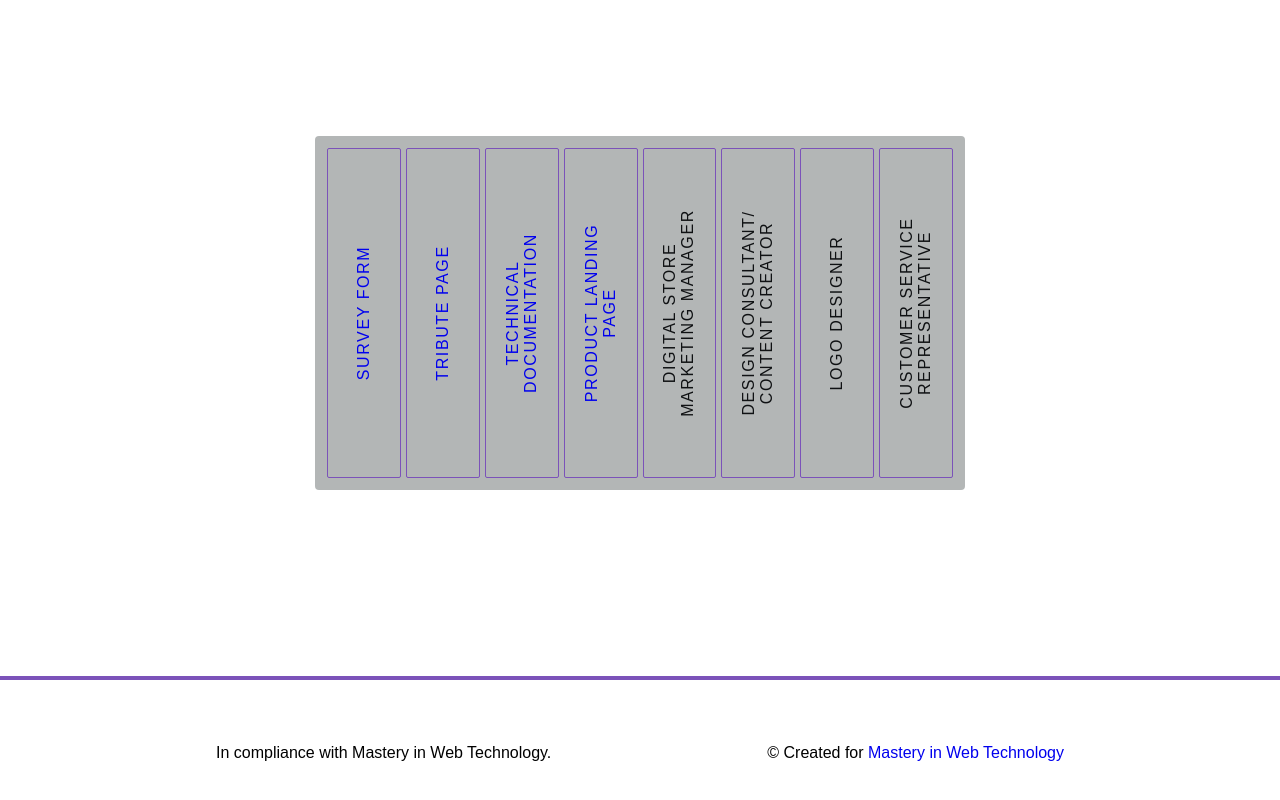
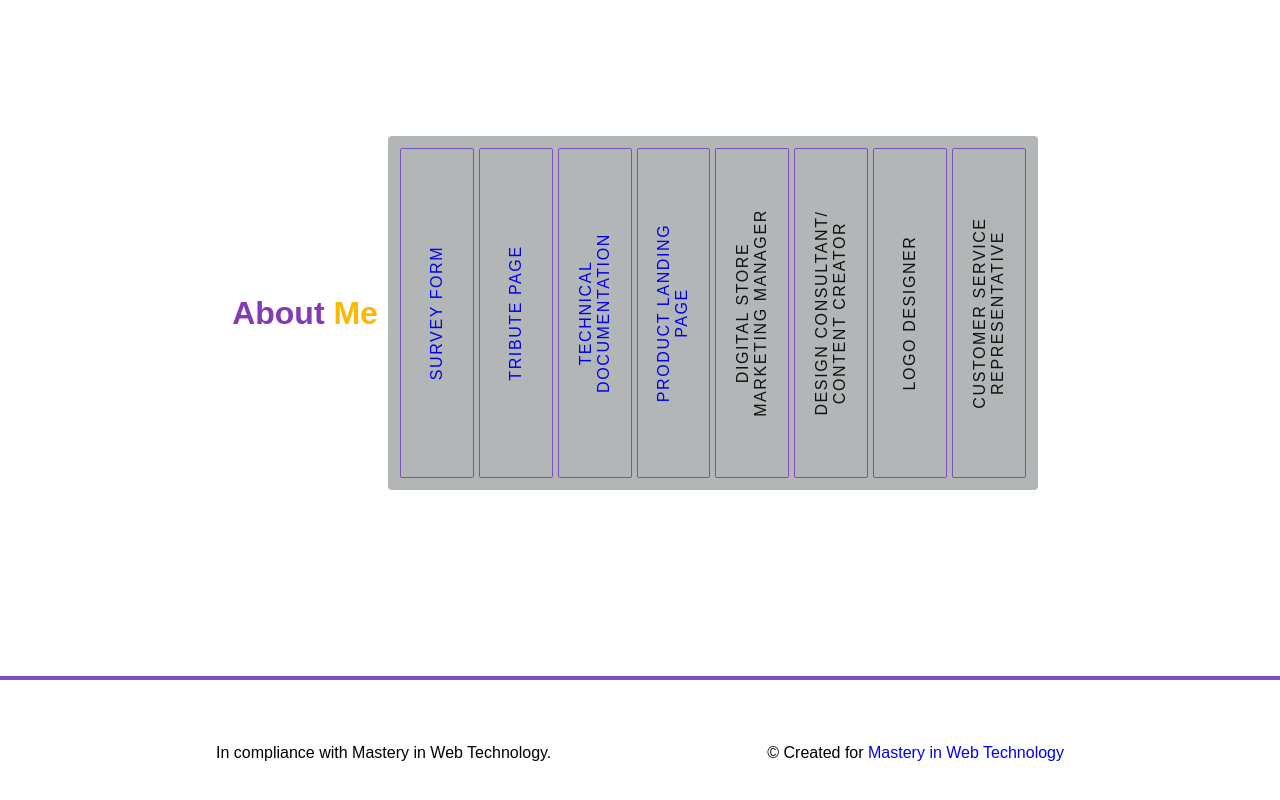
Before and after one commit to thoumust/cit18lgf, a plain HTML site: page index.html in a window 1280 px wide. Shown: the part 924-1724 px from the top of the page. Drawn offline with nearby package versions, Linux system fonts and the light colour scheme.

Commit message:
spqan h1 color upd

```diff
--- a/index.html
+++ b/index.html
@@ -61,6 +61,7 @@
 
 <!--------proj and exp-->
 <div class="grid-container" id="pe">
+  <h1 class="subtitle">About <span>Me</span></h1>
   <div class="grid-item">
     <div class="card4">
       <p><span><a href="https://thoumust.github.io/surveyform/" target="_blank">Survey Form</a></span></p>
--- a/styles.css
+++ b/styles.css
@@ -204,7 +204,12 @@ nav a.active{
     transform: translate(-50%, -50%);
 }
   /*-----------------------------END OF HEADER CARD--------------------------------------*/
-
+  .subtitle{
+    color: #833ab4;
+  }
+  .subtitle span{
+    color: #fcb900;
+  }
   .grid-container {
     display: grid;
     grid-template-columns: auto auto auto;
```
